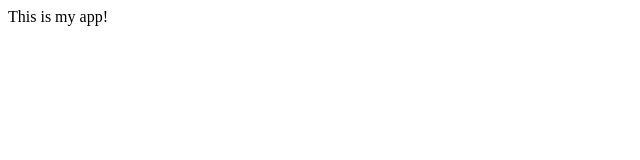
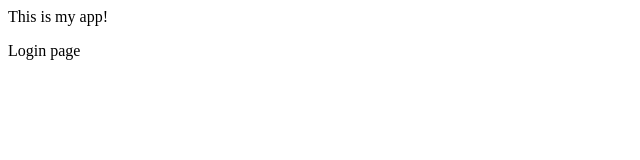
Before and after one commit to preethi-s08/sampleRepo, a plain HTML site: page index.html in a window 1280 px wide. Shown: the full height of the page, 0-640 px from the left. Drawn offline with Linux system fonts and the light colour scheme.

Commit message:
login changes

```diff
--- a/index.html
+++ b/index.html
@@ -4,5 +4,6 @@
 </head>
 <body>
 <p>This is my app!</p>
+<p>Login page</p>
 </body>
 </html>
```
Also changed, not shown: login.html (+1 -0 lines).
